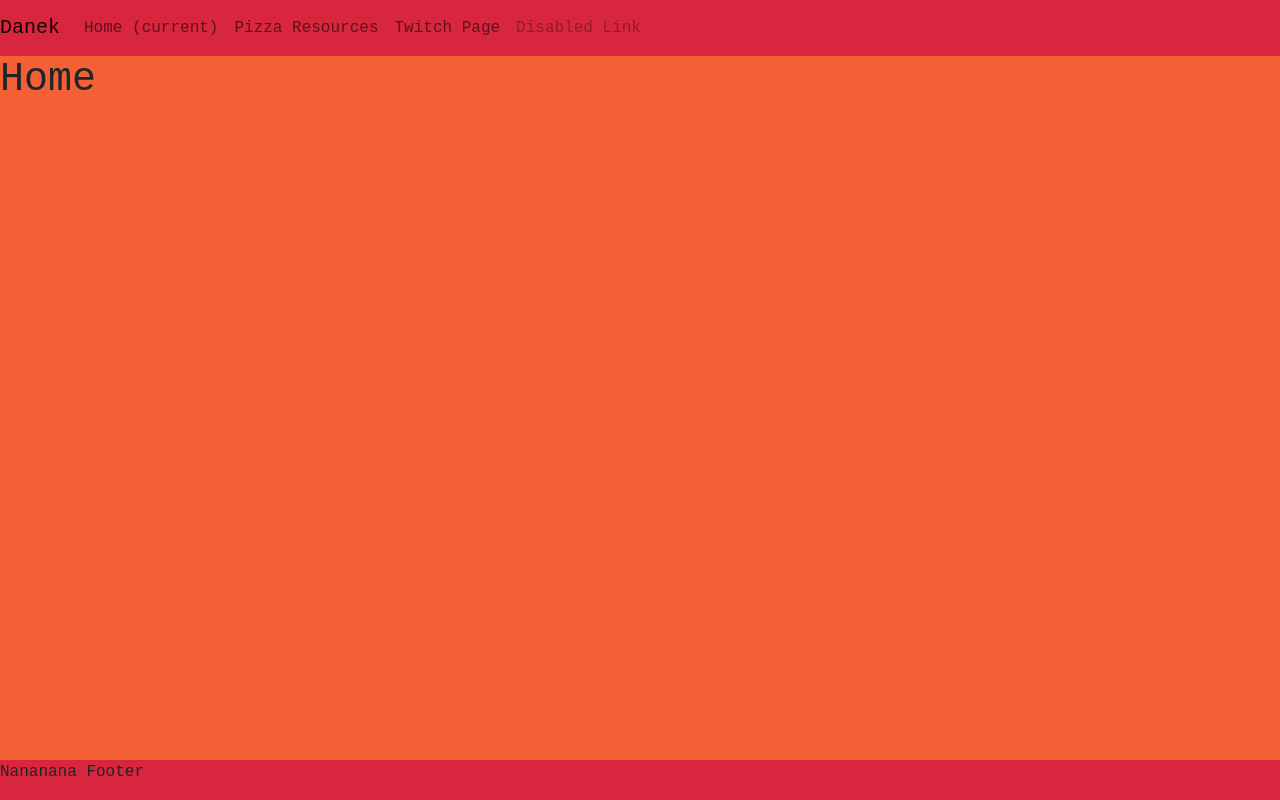
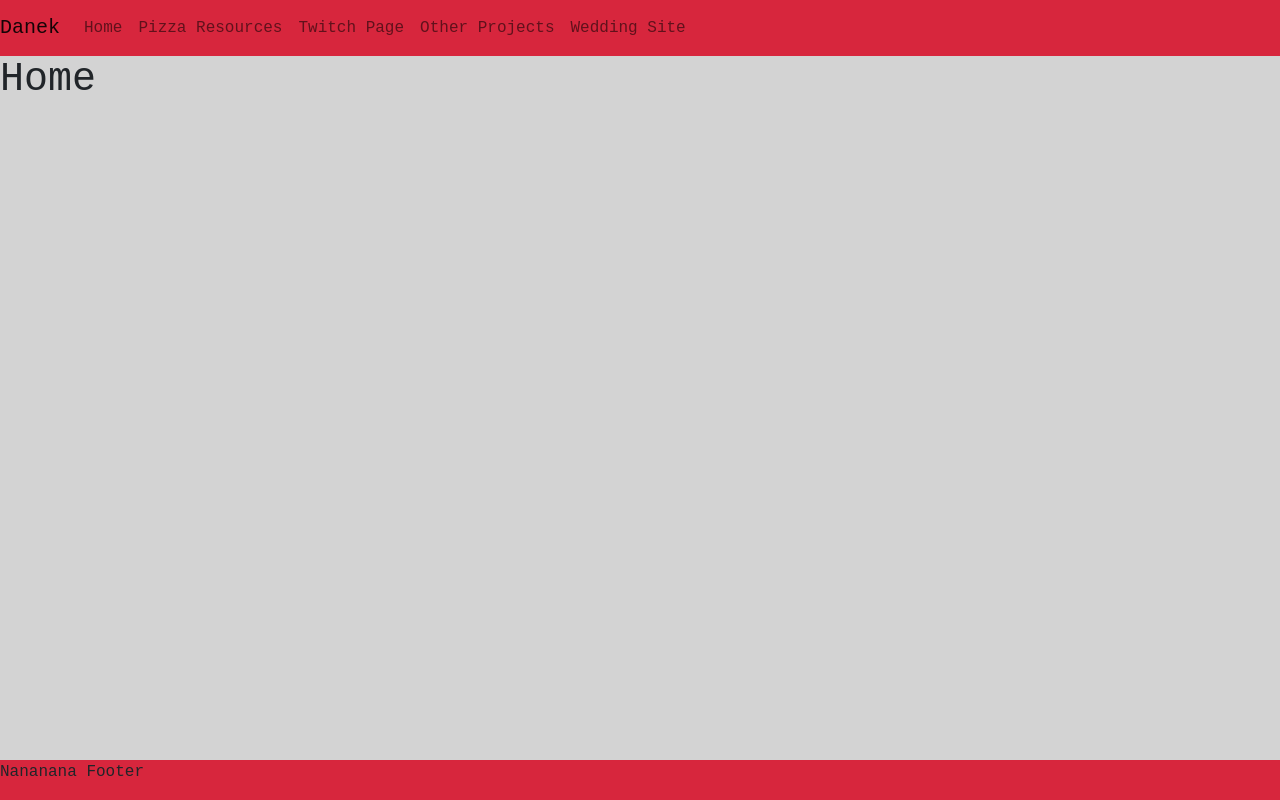
Before and after one commit to danekf/flask_small, a Django app: page / in a window 1280 px wide. Run offline with Django 4.2, Linux system fonts and the light colour scheme.

Commit message:
adjust menu

```diff
--- a/static/css/home.css
+++ b/static/css/home.css
@@ -1,4 +1,4 @@
 .block {
-  background-color: #F46036;
+  background-color: #D3D3D3;
   height: 100%;
 }
--- a/static/css/pizza.css
+++ b/static/css/pizza.css
@@ -1,4 +1,4 @@
 .block {
-  background-color: grey;
+  background-color: #D3D3D3;
   height: 100%;
 }
--- a/templates/__menu.html
+++ b/templates/__menu.html
@@ -9,7 +9,7 @@
     <div class="collapse navbar-collapse" id="navbarNav">
       <ul class="navbar-nav">
         <li class="nav-item active">
-          <a class="nav-link" href="/">Home <span class="sr-only">(current)</span></a>
+          <a class="nav-link" href="/">Home</a>
         </li>
         <li class="nav-item">
           <a class="nav-link" href="/pizza">Pizza Resources</a>
@@ -18,8 +18,16 @@
           <a class="nav-link" href="/twitch">Twitch Page</a>
         </li>
         <li class="nav-item">
+          <a class="nav-link " href="#">Other Projects</a>
+        </li>
+        <li class="nav-item">
+          <a class="nav-link " href="https://kdforever.ca/">Wedding Site</a>
+        </li>
+        <!--
+        <li class="nav-item">
           <a class="nav-link disabled" href="#">Disabled Link</a>
         </li>
+        -->
       </ul>
     </div>
   </nav>
```
Also changed, not shown: README.md.
